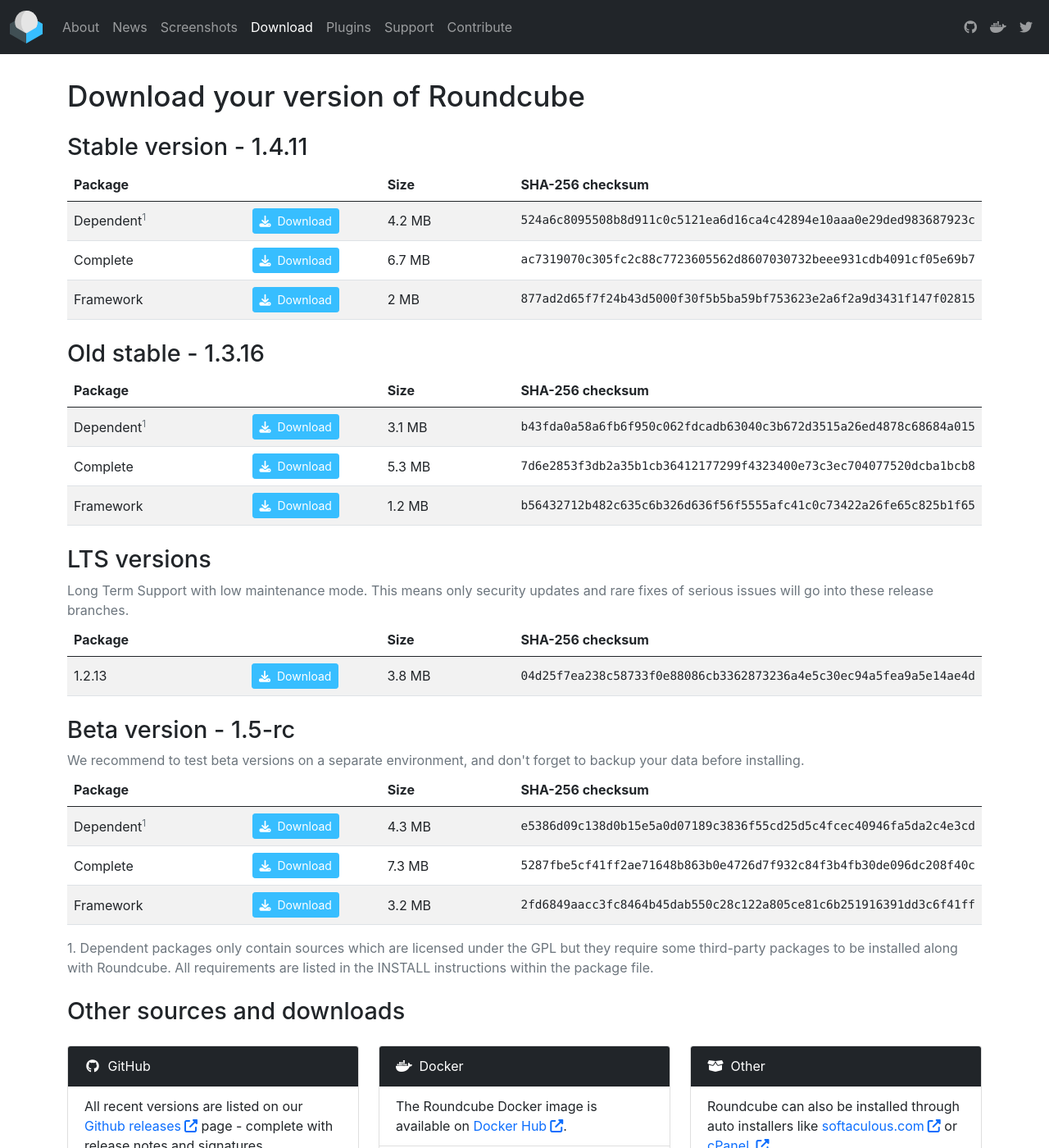
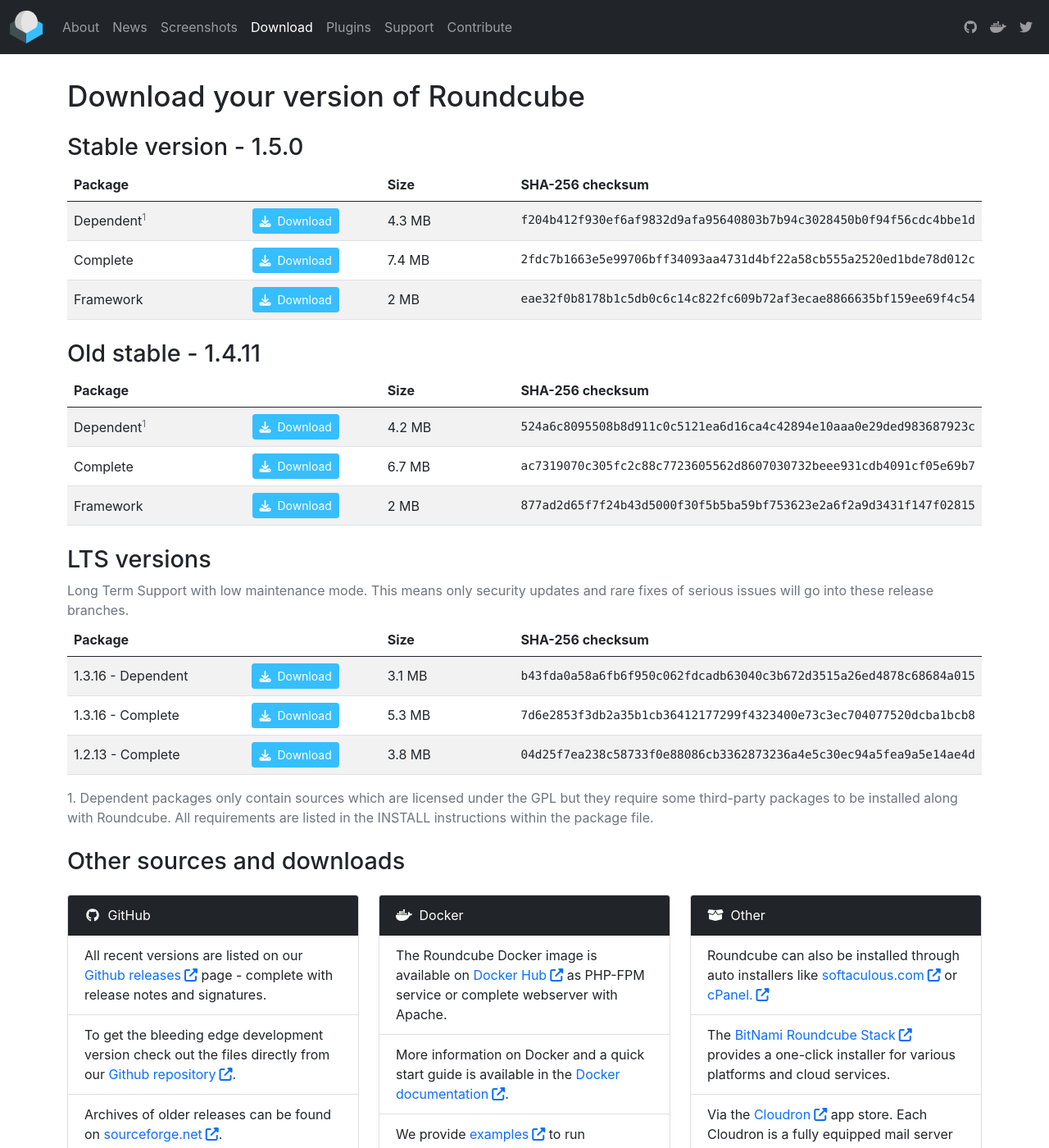
Before and after one commit to roundcube/roundcube.github.com, a Jekyll site: the page built from download/index.html, in a window 1280 px wide and 1400 px high. Shown: the whole window at 82% size. Built offline with Jekyll 4.4.1, drawn with Linux system fonts in a browser that asks for light colours; nearby versions of some CDN libraries; comment, search, counter and statistics services are not loaded; some of the changed text lies outside the part shown.

Commit message:
Announce Roundcube 1.5.0 release

```diff
--- a/_data/releases.json
+++ b/_data/releases.json
@@ -1,6 +1,30 @@
 {
     "stable": {
         "name": "Stable version",
+        "version": "1.5.0",
+        "sources": [
+            {
+                "package": "Dependent",
+                "url": "https://github.com/roundcube/roundcubemail/releases/download/1.5.0/roundcubemail-1.5.0.tar.gz",
+                "size": "4.3 MB",
+                "checksum": "f204b412f930ef6af9832d9afa95640803b7b94c3028450b0f94f56cdc4bbe1d"
+            },
+            {
+                "package": "Complete",
+                "url": "https://github.com/roundcube/roundcubemail/releases/download/1.5.0/roundcubemail-1.5.0-complete.tar.gz",
+                "size": "7.4 MB",
+                "checksum": "2fdc7b1663e5e99706bff34093aa4731d4bf22a58cb555a2520ed1bde78d012c"
+            },
+            {
+                "package": "Framework",
+                "url": "https://github.com/roundcube/roundcubemail/releases/download/1.5.0/roundcube-framework-1.5.0.tar.gz",
+                "size": "2 MB",
+                "checksum": "eae32f0b8178b1c5db0c6c14c822fc609b72af3ecae8866635bf159ee69f4c54"
+            }
+        ]
+    },
+    "old-stable": {
+        "name": "Old stable",
         "version": "1.4.11",
         "sources": [
             {
@@ -23,35 +47,23 @@
             }
         ]
     },
-    "old-stable": {
-        "name": "Old stable",
-        "version": "1.3.16",
+    "lts": {
+        "name": "LTS versions",
         "sources": [
             {
-                "package": "Dependent",
+                "package": "1.3.16 - Dependent",
                 "url": "https://github.com/roundcube/roundcubemail/releases/download/1.3.16/roundcubemail-1.3.16.tar.gz",
                 "size": "3.1 MB",
                 "checksum": "b43fda0a58a6fb6f950c062fdcadb63040c3b672d3515a26ed4878c68684a015"
             },
             {
-                "package": "Complete",
+                "package": "1.3.16 - Complete",
                 "url": "https://github.com/roundcube/roundcubemail/releases/download/1.3.16/roundcubemail-1.3.16-complete.tar.gz",
                 "size": "5.3 MB",
                 "checksum": "7d6e2853f3db2a35b1cb36412177299f4323400e73c3ec704077520dcba1bcb8"
             },
             {
-                "package": "Framework",
-                "url": "https://github.com/roundcube/roundcubemail/releases/download/1.3.16/roundcube-framework-1.3.16.tar.gz",
-                "size": "1.2 MB",
-                "checksum": "b56432712b482c635c6b326d636f56f5555afc41c0c73422a26fe65c825b1f65"
-            }
-        ]
-    },
-    "lts": {
-        "name": "LTS versions",
-        "sources": [
-            {
-                "package": "1.2.13",
+                "package": "1.2.13 - Complete",
                 "url": "https://github.com/roundcube/roundcubemail/releases/download/1.2.13/roundcubemail-1.2.13-complete.tar.gz",
                 "size": "3.8 MB",
                 "checksum": "04d25f7ea238c58733f0e88086cb3362873236a4e5c30ec94a5fea9a5e14ae4d"
@@ -60,26 +72,8 @@
     },
     "beta": {
         "name": "Beta version",
-        "version": "1.5-rc",
+        "version": "1.6-beta",
         "sources": [
-            {
-                "package": "Dependent",
-                "url": "https://github.com/roundcube/roundcubemail/releases/download/1.5-rc/roundcubemail-1.5-rc.tar.gz",
-                "size": "4.3 MB",
-                "checksum": "e5386d09c138d0b15e5a0d07189c3836f55cd25d5c4fcec40946fa5da2c4e3cd"
-            },
-            {
-                "package": "Complete",
-                "url": "https://github.com/roundcube/roundcubemail/releases/download/1.5-rc/roundcubemail-1.5-rc-complete.tar.gz",
-                "size": "7.3 MB",
-                "checksum": "5287fbe5cf41ff2ae71648b863b0e4726d7f932c84f3b4fb30de096dc208f40c"
-            },
-            {
-                "package": "Framework",
-                "url": "https://github.com/roundcube/roundcubemail/releases/download/1.5-rc/roundcube-framework-1.5-rc.tar.gz",
-                "size": "3.2 MB",
-                "checksum": "2fd6849aacc3fc8464b45dab550c28c122a805ce81c6b251916391dd3c6f41ff"
-            }
         ]
     }
 }
--- a/download/index.html
+++ b/download/index.html
@@ -71,8 +71,10 @@
                 <span class="text-white"><span class="fab fa-docker fa-fw me-1"></span> Docker</span>
             </div>
             <ul class="list-group list-group-flush">
-                <li class="list-group-item">The Roundcube Docker image is available on <a href="https://hub.docker.com/r/roundcube/roundcubemail/" class="rc-icon external-link" target="_blank">Docker Hub</a>.</li>
-                <li class="list-group-item">More information on Docker and a quick start guide is available in the <a href="https://docs.docker.com/" class="rc-icon external-link" target="_blank">Docker documentation</a>.</li>
+                <li class="list-group-item">The Roundcube Docker image is available on <a href="https://hub.docker.com/r/roundcube/roundcubemail/" class="rc-icon external-link" target="_blank">Docker Hub</a> as PHP-FPM service or complete webserver with Apache.</li>
+                <li class="list-group-item">More information on Docker and a quick start guide is available in the <a href="https://docs.docker.com/" class="rc-icon external-link" target="_blank">Docker documentation</a>.
+                <li class="list-group-item">We provide <a href="https://github.com/roundcube/roundcubemail-docker/tree/master/examples" class="rc-icon external-link" target="_blank">examples</a> to run Roundcube with docker-compose or in Kubernetes.</li>
+                <li class="list-group-item">Install the <a href="https://github.com/volker-raschek/roundcube-charts">Roundcube Helm chart</a> from <a href="https://artifacthub.io/packages/helm/volker-raschek/roundcube" class="rc-icon external-link" target="_blank">artifacthub.io</a></li>
             </ul>
         </div>
     </div>
```
Also changed, not shown: _posts/2021-10-18-roundcube-1.5.0-released.md (added, +41 -0 lines).
